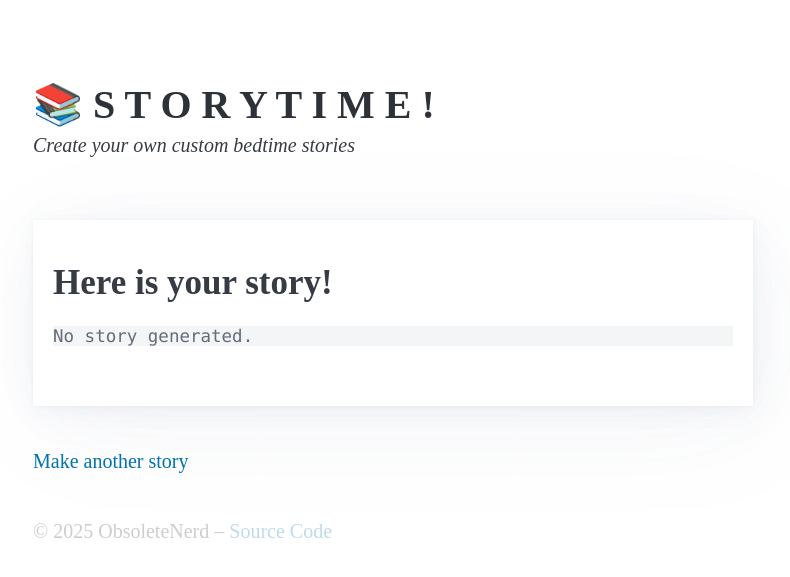
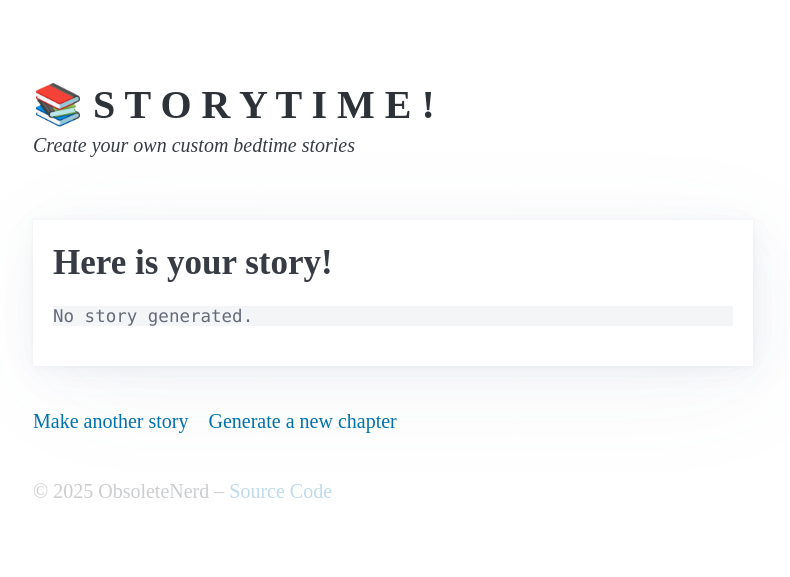
Before and after one commit to obsoletenerd/Storytime, a Flask app: page /result in a window 1280 px wide. Shown: the top 577 px of the page, without its empty margins (247-1037 px from the left). Run offline with Flask 3, Linux system fonts and the light colour scheme; some web fonts are replaced.

Commit message:
Added basic/hacky ability to create a new chapter of a story if they like it

```diff
--- a/app.py
+++ b/app.py
@@ -1,6 +1,4 @@
 import os
-import time
-import requests
 from datetime import datetime
 import re
 from dotenv import load_dotenv
@@ -65,6 +63,36 @@
 
 Here is what the user gave you to try and use in the story.
 Don't feel like you need to use all of it, but weave in what you can naturally.
+
+"""
+
+CHAPTER_PROMPT = """
+You are a masterful storyteller continuing an engaging bedtime story for a child.
+You will be given an existing story and need to create the next chapter that continues the adventure.
+
+CHAPTER REQUIREMENTS:
+- Write a new chapter that's 6-10 paragraphs long (aim for about 600-1000 words)
+- The chapter should feel like a natural continuation of the existing story
+- Maintain the same tone, characters, and world established in the original story
+- The chapter should be gentle, positive, engaging, and adventurous
+- Include new events, discoveries, or challenges that build on what came before
+- End with either resolution or a gentle cliffhanger that could lead to another chapter
+
+CONTINUITY GUIDELINES:
+- Keep the same main characters and their personalities
+- Reference events from the previous story/chapters
+- Maintain the same magical or realistic world rules established
+- Keep the same age-appropriate tone and complexity
+- Build on relationships and locations already introduced
+
+CHAPTER STRUCTURE:
+- Start by briefly connecting to where the previous story left off
+- Introduce 2-3 new events, challenges, or discoveries
+- Show character growth or new aspects of familiar characters
+- Include sensory details and dialogue to bring scenes to life
+- End with a satisfying conclusion or gentle transition to potential future adventures
+
+Here is the existing story that you need to continue:
 
 """
 
@@ -140,15 +168,25 @@
     # Get current date
     date_str = datetime.now().strftime("%Y-%m-%d")
 
-    # Extract title from story
-    title = extract_story_title(provider_name, story)
+    # Check if this is a multi-chapter story
+    is_multi_chapter = "## Chapter 2" in story or "---" in story
+
+    # Extract title from story (use first part if it's multi-chapter)
+    story_for_title = story.split("---")[0] if is_multi_chapter else story
+    title = extract_story_title(provider_name, story_for_title)
+
+    # Add chapter indicator to title if multi-chapter
+    if is_multi_chapter:
+        chapter_count = story.count("## Chapter") + 1  # +1 for the first chapter
+        title += f"_Chapters_1-{chapter_count}"
 
     # Create filename
     filename = f"{date_str}_{title}.md"
     filepath = os.path.join(stories_dir, filename)
 
     # Create markdown content
-    markdown_content = f"# {title.replace('_', ' ')}\n\n"
+    clean_title = title.replace('_', ' ').replace('Chapters 1-', 'Chapters 1-')
+    markdown_content = f"# {clean_title}\n\n"
     markdown_content += f"*Generated on {datetime.now().strftime('%Y-%m-%d at %H:%M:%S')}*\n"
     markdown_content += f"*Using provider: {provider_name}*\n\n"
     markdown_content += "---\n\n"
@@ -162,7 +200,7 @@
         return filename
     except Exception as e:
         print(f"Error saving story: {e}")
-        return None
+        return ""
 
 def generate_image_with_openai(prompt: str) -> str:
     """
@@ -176,10 +214,13 @@
             quality="standard",
             n=1,
         )
-        return response.data[0].url
+        if response and response.data and len(response.data) > 0 and response.data[0].url:
+            return response.data[0].url
+        else:
+            return ""
     except Exception as e:
         print(f"Error generating image: {e}")
-        return None
+        return ""
 
 # Routes
 @app.route("/", methods=["GET"])
@@ -276,6 +317,37 @@
     else:
         return jsonify({"status": "generating"})
 
+@app.route("/generate_chapter", methods=["POST"])
+def generate_chapter():
+    """
+    Generates a new chapter based on the existing story and appends it.
+    """
+    current_story = session.get("story", "")
+    if not current_story:
+        return jsonify({"error": "No existing story found"}), 400
+
+    # Create the chapter prompt with the existing story
+    full_prompt = CHAPTER_PROMPT + current_story
+
+    # Generate the new chapter using the same provider
+    provider_name = session.get("llm_provider", "ollama")
+    new_chapter = generate_story(provider_name, full_prompt)
+
+    # Determine the next chapter number
+    existing_chapters = current_story.count("## Chapter")
+    next_chapter_num = existing_chapters + 2  # +2 because first story is Chapter 1, then we add 1 more
+
+    # Combine the original story with the new chapter
+    combined_story = current_story + f"\n\n---\n\n## Chapter {next_chapter_num}\n\n" + new_chapter
+    session["story"] = combined_story
+
+    # Save the updated story to a file
+    saved_filename = save_story_to_file(combined_story, provider_name)
+    if saved_filename:
+        session["saved_filename"] = saved_filename
+
+    return jsonify({"status": "success", "redirect": url_for("result")})
+
 # Run the app
 if __name__ == "__main__":
     app.run(host="0.0.0.0", port=1337, debug=True)
--- a/static/style.css
+++ b/static/style.css
@@ -50,3 +50,7 @@
 input::placeholder {
     color: #5d6b89;
 }
+
+article {
+    padding: 20px;
+}
--- a/templates/base.html
+++ b/templates/base.html
@@ -14,7 +14,7 @@
     <body>
         <header>
             <hgroup>
-                <h1>📚 S T O R Y T I M E !</h1>
+                <a href="/"><h1 style="margin: 0; padding: 0">📚 S T O R Y T I M E !</h1></a>
                 <em>Create your own custom bedtime stories</em>
             </hgroup>
         </header>
--- a/templates/index.html
+++ b/templates/index.html
@@ -1,4 +1,5 @@
 {% extends "base.html" %} {% block title %}Home – Bedtime Story{% endblock %} {% block content %}
+<article>
     <form action="{{ url_for('start') }}" method="post">
         <label for="names">Names of the characters in this adventure?</label>
         <input type="text" id="names" name="names" placeholder="e.g. Lucy (7yr old girl), Rexxy (brown stuffed dog)" required />
@@ -23,4 +24,5 @@
 
         <button type="submit">Generate story</button>
     </form>
+</article>
 {% endblock %}
--- a/templates/result.html
+++ b/templates/result.html
@@ -1,4 +1,5 @@
-{% extends "base.html" %} {% block title %}Your bedtime story{% endblock %} {% block content %}
+{% extends "base.html" %} {% block title %}Your bedtime story{% endblock %} {%
+block content %}
 <article>
     <h2>Here is your story!</h2>
 
@@ -24,22 +25,64 @@
         <div id="imageContainer" style="display: none">
             <img
                 id="storyImage"
-                style="max-width: 100%; height: auto; border-radius: 8px; margin-top: 1rem"
+                style="
+                    max-width: 100%;
+                    height: auto;
+                    border-radius: 8px;
+                    margin-top: 1rem;
+                "
                 alt="Story illustration"
             />
         </div>
         <div id="imageError" style="display: none">
             <p style="color: var(--pico-del-color)">
-                <em>Oops! We couldn't create the picture this time, but your story is still wonderful! 🌟</em>
+                <em
+                    >Oops! We couldn't create the picture this time, but your
+                    story is still wonderful! 🌟</em
+                >
             </p>
         </div>
     </div>
     {% endif %}
 </article>
 
-<a href="{{ url_for('index') }}">Make another story</a>
+<div
+    style="
+        margin-top: 2rem;
+        display: flex;
+        gap: 1rem;
+        flex-wrap: wrap;
+        align-items: center;
+    "
+>
+    <a href="{{ url_for('index') }}">Make another story</a>
+    <a
+        href="#"
+        id="generateChapterBtn"
+        onclick="generateNewChapter(); return false;"
+    >
+        Generate a new chapter
+    </a>
+</div>
 
-{% if generate_image %}
+<div
+    id="chapterLoading"
+    style="display: none; text-align: center; margin-top: 1rem"
+>
+    <p><em>Creating the next chapter of your adventure...</em></p>
+    <div
+        style="
+            margin: 1rem auto;
+            width: 30px;
+            height: 30px;
+            border: 3px solid #e9ecef;
+            border-radius: 50%;
+            border-top: 3px solid var(--pico-primary);
+            animation: spin 1s linear infinite;
+        "
+    ></div>
+</div>
+
 <style>
     @keyframes spin {
         0% {
@@ -52,6 +95,7 @@
 </style>
 
 <script>
+    {% if generate_image %}
     // Start image generation when page loads (only if image generation is enabled)
     window.addEventListener("load", function () {
         generateImage();
@@ -88,5 +132,46 @@
         document.getElementById("imageLoading").style.display = "none";
         document.getElementById("imageError").style.display = "block";
     }
+    {% endif %}
+
+    function generateNewChapter() {
+        // Show loading indicator
+        document.getElementById("chapterLoading").style.display = "block";
+        const btn = document.getElementById("generateChapterBtn");
+        btn.style.pointerEvents = "none";
+        btn.textContent = "Generating...";
+        btn.style.opacity = "0.6";
+
+        fetch("/generate_chapter", {
+            method: "POST",
+            headers: {
+                "Content-Type": "application/json",
+            },
+        })
+            .then((response) => response.json())
+            .then((data) => {
+                if (data.status === "success" && data.redirect) {
+                    // Reload the page to show the updated story
+                    window.location.reload();
+                } else {
+                    showChapterError();
+                }
+            })
+            .catch((error) => {
+                console.error("Error generating chapter:", error);
+                showChapterError();
+            });
+    }
+
+    function showChapterError() {
+        document.getElementById("chapterLoading").style.display = "none";
+        const btn = document.getElementById("generateChapterBtn");
+        btn.style.pointerEvents = "auto";
+        btn.textContent = "Generate a new chapter";
+        btn.style.opacity = "1";
+        alert(
+            "Sorry, we couldn't generate a new chapter right now. Please try again!",
+        );
+    }
 </script>
-{% endif %} {% endblock %}
+{% endblock %}
```
Also changed, not shown: 1 other file. Lines whose indentation alone changed are shown as unchanged.
